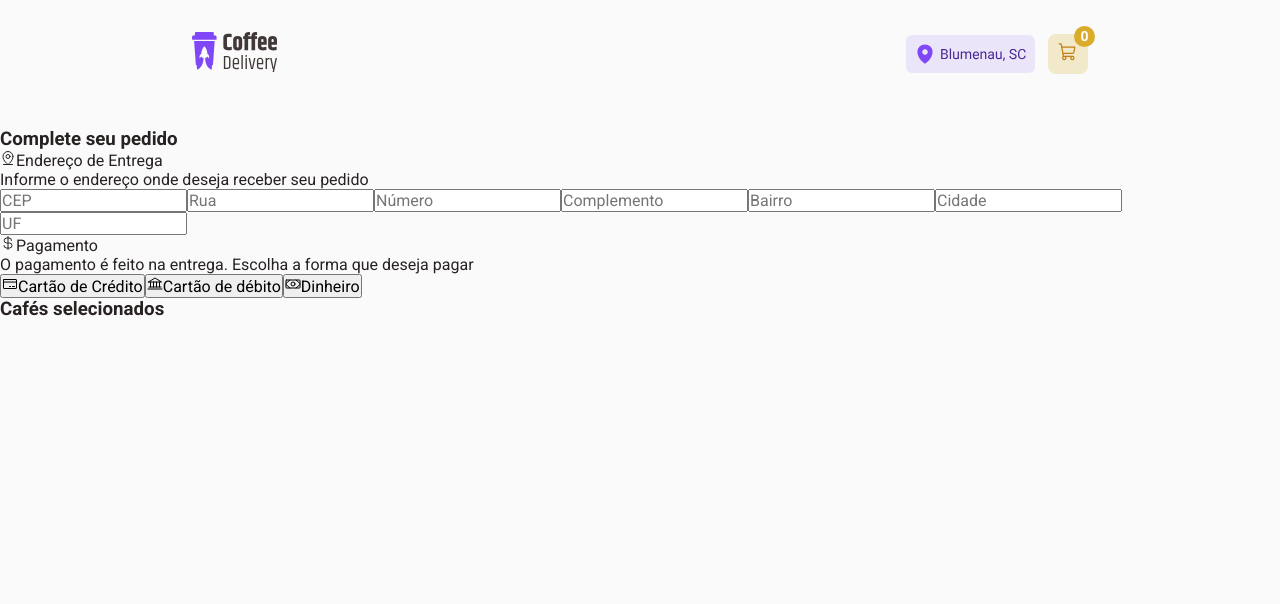
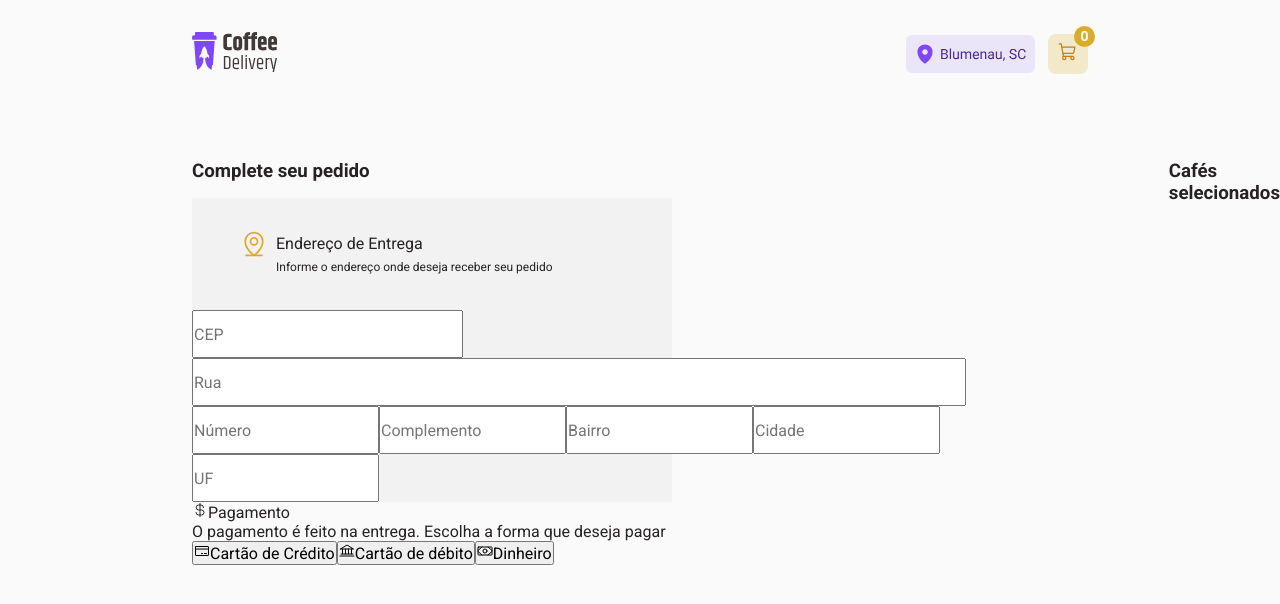
Before and after one commit to antonioRenato/Coffee-Delivery-React, a React (Vite) app: page /checkout in a window 1280 px wide. Shown: the top 604 px of the page. Built offline with nearby package versions, Linux system fonts and the light colour scheme.

Commit message:
style endereco started

```diff
--- a/src/components/Endereco/index.tsx
+++ b/src/components/Endereco/index.tsx
@@ -5,23 +5,30 @@ import {
   MapPinLine,
   Money,
 } from 'phosphor-react'
-import { Container } from './styles'
+import { Container, Endereco, SpanEndereco } from './styles'
 
 export function CompleteCheckout() {
   return (
     <Container>
       <div>
         <h3>Complete seu pedido</h3>
-        <div>
-          <MapPinLine />
-          <span>Endereço de Entrega</span>
-          <p>Informe o endereço onde deseja receber seu pedido</p>
+        <Endereco>
+          <div>
+            <div className="imageMap">
+              <MapPinLine color="#DBAC2C" size={28} />
+            </div>
+            <SpanEndereco>
+              <span>Endereço de Entrega</span>
+              <p>Informe o endereço onde deseja receber seu pedido</p>
+            </SpanEndereco>
+          </div>
+
           <form action="">
             <label htmlFor="CEP">
-              <input type="text" placeholder="CEP" />
+              <input type="text" placeholder="CEP" size={30} />
             </label>
             <label htmlFor="Rua">
-              <input type="text" placeholder="Rua" />
+              <input type="text" placeholder="Rua" size={90} />
             </label>
             <label htmlFor="Numero">
               <input type="number" placeholder="Número" />
@@ -39,7 +46,7 @@ export function CompleteCheckout() {
               <input type="text" placeholder="UF" maxLength={2} />
             </label>
           </form>
-        </div>
+        </Endereco>
 
         <div>
           <div>
--- a/src/components/Endereco/styles.ts
+++ b/src/components/Endereco/styles.ts
@@ -1,5 +1,54 @@
 import { styled } from 'styled-components'
 
 export const Container = styled.div`
-  margin-top: 8rem;
+  margin-top: 10rem;
+  margin-left: 12rem;
+
+  display: flex;
+  gap: 1rem;
 `
+
+export const SpanEndereco = styled.div`
+  display: flex;
+  flex-direction: column;
+  gap: 0.4rem;
+
+  span {
+    font-size: 16px;
+  }
+
+  p {
+    font-size: 12px;
+  }
+`
+
+export const Endereco = styled.div`
+  position: relative;
+  width: 50%;
+  background-color: ${(props) => props.theme['--white-400']};
+
+  display: flex;
+  flex-direction: column;
+  gap: 2rem;
+  align-items: start;
+  justify-content: center;
+
+  margin-top: 1rem;
+
+  input {
+    height: 3rem;
+  }
+
+  .imageMap {
+    margin-left: 3rem;
+    margin-bottom: 1rem;
+  }
+
+  > div {
+    display: flex;
+    align-items: center;
+    justify-content: space-between;
+    gap: 0.5rem;
+    margin-top: 2rem;
+  }
+`
--- a/src/components/Header/index.tsx
+++ b/src/components/Header/index.tsx
@@ -13,7 +13,7 @@ export function Header(props: HeaderProps) {
     if (props.totalItemsPurchased === 0) {
       return true
     } else {
-      return true
+      return false
     }
   }
 
```
